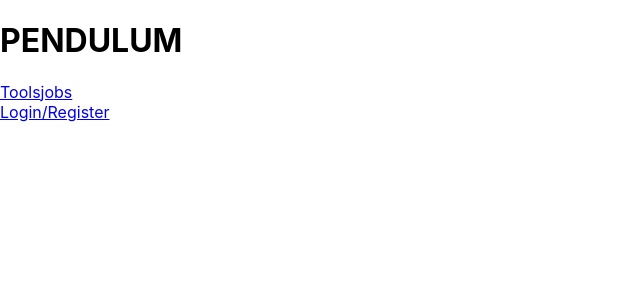
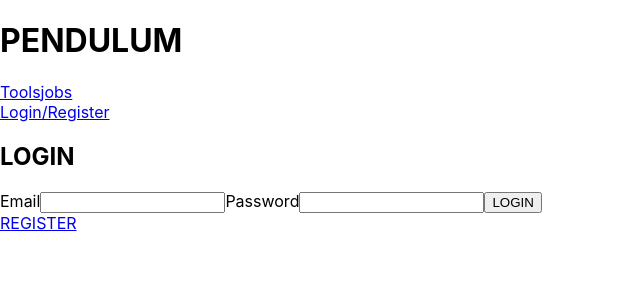
Before and after one commit to zamelrakim/Pendulum, a React (Create React App) app in the folder client/: page /login in a window 1280 px wide. Shown: the top 300 px of the page, without its empty margins (0-640 px from the left). Built offline with nearby package versions, Linux system fonts and the light colour scheme.

Commit message:
Updated Login Component

```diff
--- a/client/src/App.js
+++ b/client/src/App.js
@@ -17,7 +17,7 @@ export default class App extends Component {
   }
 
   componentDidMount() {
-    // this.verifyUser()
+    this.verifyUser()
   }
 
   loginUser = async (loginData) => {
@@ -57,7 +57,7 @@ export default class App extends Component {
           }} />
           <Route exact path='/jobs' render={() => <Jobs />} />
           <Route path='/login' render={() => <Login login={this.loginUser} />}/>
-          <Route path='/register' render={() => <Register login={this.registerUser} />}/>
+          <Route path='/register' render={() => <Register signup={this.registerUser} />}/>
         </Switch>
       </div>
     );
--- a/client/src/Components/LoginRegister/Login.jsx
+++ b/client/src/Components/LoginRegister/Login.jsx
@@ -1,4 +1,5 @@
 import React, { Component } from 'react'
+import { Link } from 'react-router-dom'
 
 export default class Login extends Component {
   state = {
@@ -6,11 +7,24 @@ export default class Login extends Component {
     password: ""
   }
 
+  loginChange = (e) => {
+    const { name, value } = e.target
+    this.setState({ [name]: value })
+  }
+
   render() {
+    const { email, password } = this.state
+    const { login } = this.props
     return (
-      <div>
-
-      </div>
+      <>
+        <h2>LOGIN</h2>
+        <form onSubmit={() => login(this.state)}>
+          <label >Email<input type="text" name="email" value={email} onChange={this.loginChange} /></label>
+          <label >Password<input type="password" name="password" value={password} onChange={this.loginChange} /></label>
+          <button>LOGIN</button>
+        </form>
+        <Link to='/register'>REGISTER</Link>
+      </>
     )
   }
 }
```
